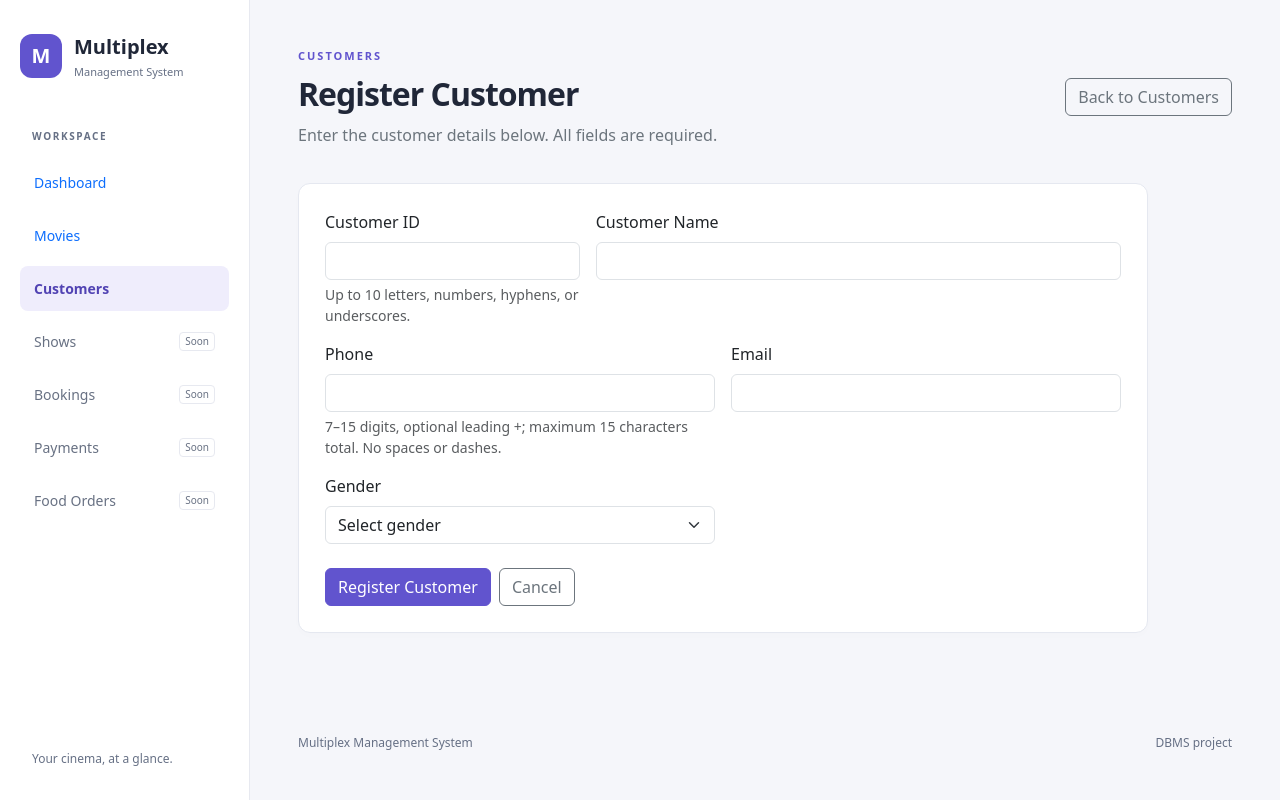
After one commit to Izyan-source/Multiplex-Management-System, a Flask app: page /customers/add in a window 1280 px wide. The commit adds this page. Run offline with Flask 3, Linux system fonts and the light colour scheme; some libraries are stand-ins or nearby versions.

Commit message:
feat: implement customer management CRUD

```diff
--- a/app.py
+++ b/app.py
@@ -12,6 +12,7 @@ from mysql.connector import Error
 from db import (
     add_movie, database_error_message, delete_movie, get_dashboard_counts,
     get_movie, get_movies, update_movie,
+    add_customer, delete_customer, get_customer, get_customers, update_customer,
 )
 
 
@@ -32,7 +33,10 @@ app.jinja_env.globals["csrf_token"] = csrf_token
 
 @app.before_request
 def protect_movie_forms():
-    if request.method == "POST" and request.endpoint in {"movie_add", "movie_edit", "movie_delete"}:
+    if request.method == "POST" and request.endpoint in {
+        "movie_add", "movie_edit", "movie_delete",
+        "customer_add", "customer_edit", "customer_delete",
+    }:
         expected = session.get("csrf_token", "")
         submitted = request.form.get("csrf_token", "")
         if not expected or not secrets.compare_digest(expected.encode(), submitted.encode()):
@@ -159,6 +163,143 @@ def movie_delete(movie_id):
     return render_template("movies/delete.html", movie=movie, error=error_message), status
 
 
+CUSTOMER_GENDERS = ("Male", "Female", "Other", "Not stated")
+
+
+def valid_customer_email(email):
+    """Check common email syntax without contacting an email service."""
+    if len(email) > 100 or email.count("@") != 1:
+        return False
+    local, domain = email.split("@")
+    if not local or len(local) > 64 or local.startswith(".") or local.endswith(".") or ".." in local:
+        return False
+    if not re.fullmatch(r"[A-Za-z0-9.!#$%&'*+/=?^_`{|}~-]+", local):
+        return False
+    labels = domain.split(".")
+    return len(labels) >= 2 and all(
+        len(label) <= 63 and re.fullmatch(r"[A-Za-z0-9](?:[A-Za-z0-9-]*[A-Za-z0-9])?", label)
+        for label in labels
+    )
+
+
+def validate_customer(form, customer_id=None):
+    """Keep input within the existing Customer table's column limits."""
+    customer = {key: form.get(key, "").strip() for key in (
+        "Customer_ID", "Customer_Name", "Phone", "Email", "Gender"
+    )}
+    errors = []
+    if customer_id is not None:
+        customer["Customer_ID"] = customer_id
+    elif not re.fullmatch(r"[A-Za-z0-9_-]{1,10}", customer["Customer_ID"]):
+        errors.append("Customer ID must contain 1–10 letters, numbers, hyphens, or underscores.")
+    name = customer["Customer_Name"]
+    if (not name or len(name) > 100 or not any(char.isalpha() for char in name)
+            or any(ord(char) < 32 or ord(char) == 127 for char in name)):
+        errors.append("Name is required, must contain a letter, and must be at most 100 characters without control characters.")
+    phone = customer["Phone"]
+    if len(phone) > 15 or not re.fullmatch(r"\+?[0-9]{7,15}", phone):
+        errors.append("Phone must contain 7–15 digits, optionally starting with +, and be at most 15 characters in total. Do not include spaces or dashes.")
+    if not valid_customer_email(customer["Email"]):
+        errors.append("Enter a valid email address, such as name@example.com, with at most 100 characters.")
+    if customer["Gender"] not in CUSTOMER_GENDERS:
+        errors.append("Choose Male, Female, Other, or Not stated for gender.")
+    return customer, errors
+
+
+def customer_error_message(error):
+    if isinstance(error, ValueError):
+        return database_error_message(error)
+    if error.errno == 1062:
+        return "That Customer ID already exists. Please choose a different ID."
+    if error.errno == 1451:
+        return "This customer cannot be deleted because they have existing bookings. No records were changed."
+    if error.errno in (1045, 1698, 1049, 1044, 1142, 2002, 2003, 2005):
+        return database_error_message(error)
+    return "The customer operation could not be completed. Check the database connection and Customer table, then try again."
+
+
+@app.route("/customers")
+def customers():
+    search = request.args.get("q", "").strip()
+    try:
+        records = get_customers(search)
+    except (Error, ValueError) as error:
+        return render_template("customers/list.html", customers=None, search=search,
+                               error=customer_error_message(error)), 503
+    return render_template("customers/list.html", customers=records, search=search, error=None)
+
+
+@app.route("/customers/add", methods=["GET", "POST"])
+def customer_add():
+    customer, errors = {}, []
+    status = 200
+    if request.method == "POST":
+        customer, errors = validate_customer(request.form)
+        status = 400
+        if not errors:
+            try:
+                add_customer(customer)
+            except (Error, ValueError) as error:
+                errors = [customer_error_message(error)]
+                status = 409 if getattr(error, "errno", None) == 1062 else 503
+            else:
+                flash("Customer registered successfully.", "success")
+                return redirect(url_for("customers"))
+    return render_template("customers/form.html", customer=customer, editing=False,
+                           errors=errors, genders=CUSTOMER_GENDERS), status
+
+
+@app.route("/customers/<customer_id>/edit", methods=["GET", "POST"])
+def customer_edit(customer_id):
+    try:
+        customer = get_customer(customer_id)
+    except (Error, ValueError) as error:
+        return render_template("customers/list.html", customers=None, search="",
+                               error=customer_error_message(error)), 503
+    if customer is None:
+        abort(404, description="Customer not found.")
+    errors, status = [], 200
+    if request.method == "POST":
+        customer, errors = validate_customer(request.form, customer_id)
+        status = 400
+        if not errors:
+            try:
+                exists = update_customer(customer_id, customer)
+            except (Error, ValueError) as error:
+                errors, status = [customer_error_message(error)], 503
+            else:
+                if not exists:
+                    abort(404, description="Customer not found.")
+                flash("Customer updated successfully.", "success")
+                return redirect(url_for("customers"))
+    return render_template("customers/form.html", customer=customer, editing=True,
+                           errors=errors, genders=CUSTOMER_GENDERS), status
+
+
+@app.route("/customers/<customer_id>/delete", methods=["GET", "POST"])
+def customer_delete(customer_id):
+    try:
+        customer = get_customer(customer_id)
+    except (Error, ValueError) as error:
+        return render_template("customers/list.html", customers=None, search="",
+                               error=customer_error_message(error)), 503
+    if customer is None:
+        abort(404, description="Customer not found.")
+    error_message, status = None, 200
+    if request.method == "POST":
+        try:
+            deleted = delete_customer(customer_id)
+        except (Error, ValueError) as error:
+            error_message = customer_error_message(error)
+            status = 409 if getattr(error, "errno", None) == 1451 else 503
+        else:
+            if not deleted:
+                abort(404, description="Customer not found.")
+            flash("Customer deleted successfully.", "success")
+            return redirect(url_for("customers"))
+    return render_template("customers/delete.html", customer=customer, error=error_message), status
+
+
 @app.route("/")
 def dashboard():
     try:
--- a/templates/base.html
+++ b/templates/base.html
@@ -19,7 +19,8 @@
             <nav class="nav flex-column gap-2" aria-label="Main navigation">
                 <a class="nav-link{% if request.endpoint == 'dashboard' %} active{% endif %}" href="{{ url_for('dashboard') }}"{% if request.endpoint == 'dashboard' %} aria-current="page"{% endif %}>Dashboard</a>
                 <a class="nav-link{% if request.endpoint in ['movies', 'movie_add', 'movie_edit', 'movie_delete'] %} active{% endif %}" href="{{ url_for('movies') }}"{% if request.endpoint in ['movies', 'movie_add', 'movie_edit', 'movie_delete'] %} aria-current="page"{% endif %}>Movies</a>
-                {% for label in ['Customers', 'Shows', 'Bookings', 'Payments', 'Food Orders'] %}
+                <a class="nav-link{% if request.endpoint in ['customers', 'customer_add', 'customer_edit', 'customer_delete'] %} active{% endif %}" href="{{ url_for('customers') }}"{% if request.endpoint in ['customers', 'customer_add', 'customer_edit', 'customer_delete'] %} aria-current="page"{% endif %}>Customers</a>
+                {% for label in ['Shows', 'Bookings', 'Payments', 'Food Orders'] %}
                 <span class="nav-link disabled" role="link" aria-disabled="true">
                     {{ label }}<span class="soon-label">Soon</span>
                 </span>
--- /dev/null
+++ b/templates/customers/form.html
@@ -0,0 +1,61 @@
+{% extends 'base.html' %}
+{% block title %}{{ 'Edit Customer' if editing else 'Register Customer' }}{% endblock %}
+{% block content %}
+<header class="page-header">
+    <div>
+        <p class="eyebrow">CUSTOMERS</p>
+        <h1>{{ 'Edit Customer' if editing else 'Register Customer' }}</h1>
+        <p class="text-secondary mb-0">Enter the customer details below. All fields are required.</p>
+    </div>
+    <a class="btn btn-outline-secondary" href="{{ url_for('customers') }}">Back to Customers</a>
+</header>
+{% if errors %}
+<div class="alert alert-danger" role="alert">
+    <p class="fw-semibold mb-2">Please check the following:</p>
+    <ul class="mb-0">{% for error in errors %}<li>{{ error }}</li>{% endfor %}</ul>
+</div>
+{% endif %}
+<section class="card overview-panel movie-form">
+    <div class="card-body">
+        <form method="post" action="{{ url_for('customer_edit', customer_id=customer.Customer_ID) if editing else url_for('customer_add') }}">
+            <input type="hidden" name="csrf_token" value="{{ csrf_token() }}">
+            <div class="row g-3">
+                <div class="col-md-4">
+                    <label class="form-label" for="Customer_ID">Customer ID</label>
+                    <input class="form-control" id="Customer_ID" name="Customer_ID" value="{{ customer.get('Customer_ID') or '' }}" maxlength="10" required {% if editing %}readonly{% else %}pattern="[A-Za-z0-9_\-]{1,10}"{% endif %} aria-describedby="id-help">
+                    <div class="form-text" id="id-help">{% if editing %}Customer IDs cannot be changed.{% else %}Up to 10 letters, numbers, hyphens, or underscores.{% endif %}</div>
+                </div>
+                <div class="col-md-8">
+                    <label class="form-label" for="Customer_Name">Customer Name</label>
+                    <input class="form-control" id="Customer_Name" name="Customer_Name" value="{{ customer.get('Customer_Name') or '' }}" maxlength="100" autocomplete="name" required>
+                </div>
+                <div class="col-md-6">
+                    <label class="form-label" for="Phone">Phone</label>
+                    <input class="form-control" type="tel" id="Phone" name="Phone" value="{{ customer.get('Phone') or '' }}" maxlength="15" pattern="\+?[0-9]{7,15}" autocomplete="tel" required aria-describedby="phone-help">
+                    <div class="form-text" id="phone-help">7–15 digits, optional leading +; maximum 15 characters total. No spaces or dashes.</div>
+                </div>
+                <div class="col-md-6">
+                    <label class="form-label" for="Email">Email</label>
+                    <input class="form-control" type="email" id="Email" name="Email" value="{{ customer.get('Email') or '' }}" maxlength="100" autocomplete="email" required>
+                </div>
+                <div class="col-md-6">
+                    <label class="form-label" for="Gender">Gender</label>
+                    <select class="form-select" id="Gender" name="Gender" required>
+                        <option value="">Select gender</option>
+                        {% if customer.get('Gender') and customer.Gender not in genders %}
+                        <option value="{{ customer.Gender }}" selected disabled>{{ customer.Gender }} — choose a supported value</option>
+                        {% endif %}
+                        {% for gender in genders %}
+                        <option value="{{ gender }}"{% if customer.get('Gender') == gender %} selected{% endif %}>{{ gender }}</option>
+                        {% endfor %}
+                    </select>
+                </div>
+            </div>
+            <div class="d-flex gap-2 mt-4">
+                <button class="btn btn-primary movie-primary" type="submit">{{ 'Save Changes' if editing else 'Register Customer' }}</button>
+                <a class="btn btn-outline-secondary" href="{{ url_for('customers') }}">Cancel</a>
+            </div>
+        </form>
+    </div>
+</section>
+{% endblock %}
```
Also changed, not shown: db.py (+73 -0 lines), templates/customers/delete.html (added, +20 -0 lines), templates/customers/list.html (added, +58 -0 lines), tests/test_customers.py (added, +146 -0 lines), README.md.
